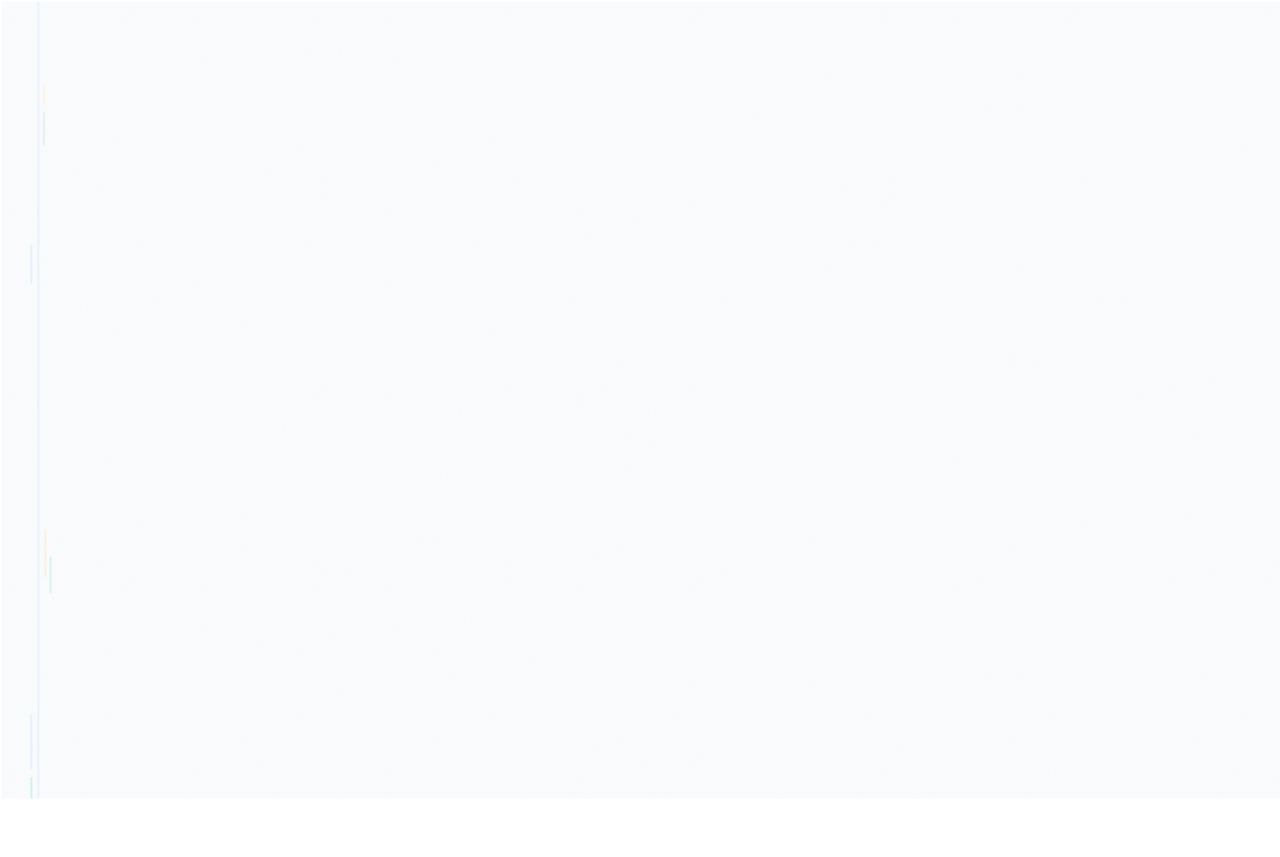
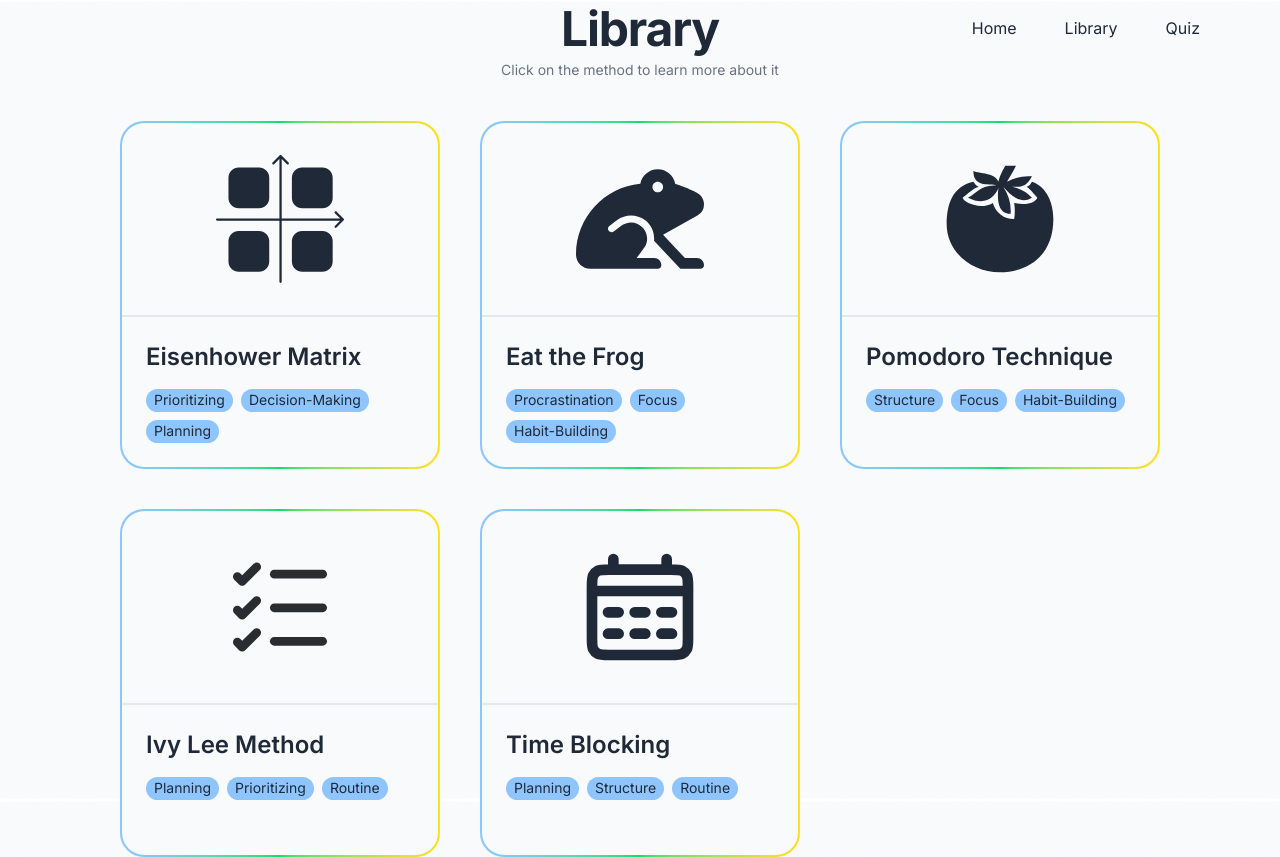
Before and after one commit to soylltari/interactive-productivity-methods, a React (Vite) app: page /library in a window 1280 px wide. Before the commit this address had no page. Before the commit the page ends 800 px from the top, so only its background shows below. Built offline with nearby package versions, Linux system fonts and the light colour scheme.

Commit message:
feat: add library

```diff
--- a/src/App.jsx
+++ b/src/App.jsx
@@ -2,6 +2,7 @@ import { Route, Routes } from "react-router-dom";
 import MainLayout from "./layout/MainLayout";
 import Home from "./pages/Home";
 import Quiz from "./pages/Quiz";
+import Library from "./pages/Library";
 
 function App() {
   return (
@@ -9,6 +10,7 @@ function App() {
       <Route path="/" element={<MainLayout />}>
         <Route index element={<Home />} />
         <Route path="quiz" element={<Quiz />} />
+        <Route path="library" element={<Library />} />
       </Route>
     </Routes>
   );
--- a/src/pages/Library.jsx
+++ b/src/pages/Library.jsx
@@ -0,0 +1,20 @@
+import MethodCard from "../components/MethodCard";
+import methods from "../data/methods.json";
+
+export default function Library() {
+  return (
+    <>
+      <div>
+        <h1>Library</h1>
+        <p className="text-sm text-gray-500">
+          Click on the method to learn more about it
+        </p>
+      </div>
+      <div className="grid gap-10 md:grid-cols-3">
+        {methods.map((method, id) => (
+          <MethodCard key={id} method={method} />
+        ))}
+      </div>
+    </>
+  );
+}
```
